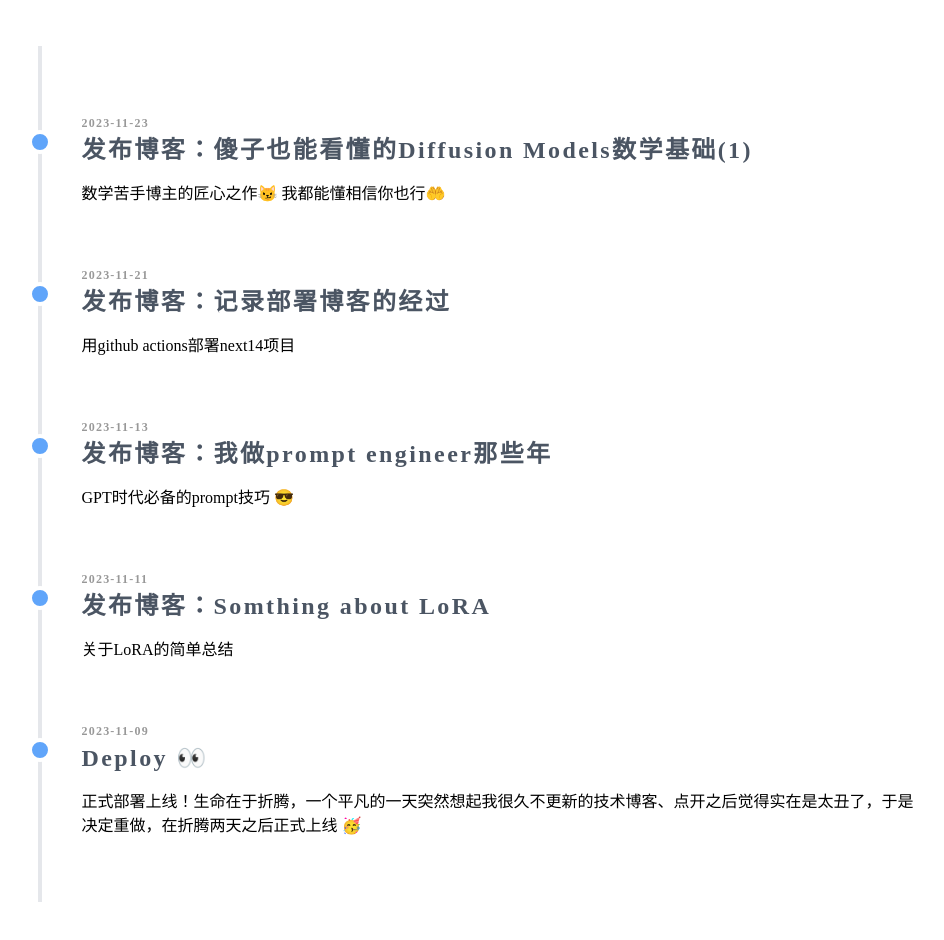
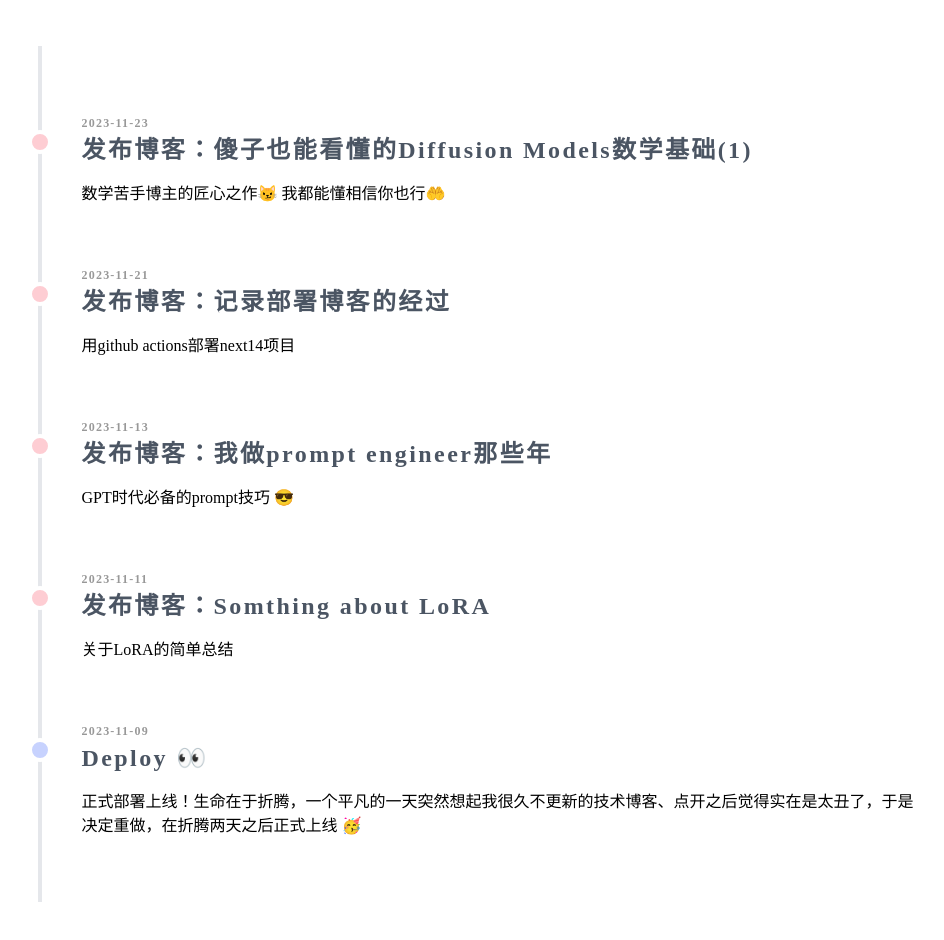
Before and after one commit to Linn3a/blog, a Next.js app: page / in a window 1280 px wide. Shown: the part 386-1326 px from the top of the page, without its empty margins (170-1114 px from the left). Built offline with nearby package versions, Linux system fonts and the light colour scheme.

Commit message:
feat:art:: modify timeLine style

```diff
--- a/components/TimeLine.css
+++ b/components/TimeLine.css
@@ -17,15 +17,24 @@
          ml-3 mt-3 py-16
          space-y-14
     }
-    .dot {
+    .post {
         @apply
         absolute top-5 -left-3.5
-        bg-blue-400
+        bg-rose-200
         h-6 w-6
         rounded-full
         border-4
         border-white
-        hover:ring-2 ring-blue-400
+        hover:ring-2 ring-rose-100
+    }
+    .dot {
+        @apply
+        absolute top-5 -left-3.5
+        bg-indigo-200
+        h-6 w-6
+        rounded-full
+        border-4
+        border-white
     }
     .timeline-date {
         @apply
--- a/components/TimeLine.tsx
+++ b/components/TimeLine.tsx
@@ -101,7 +101,7 @@ const  TimeLine = (props:{
                     <div className="relative">
                         {subevent.link == ""? (
                         <div className="dot"></div>):
-                        (<Link href={subevent.link} className="dot"/>)}
+                        (<Link href={subevent.link} className="post"/>)}
 
                         <div className="pl-10">
                             <span className="timeline-date">{subevent.date}</span>
```
